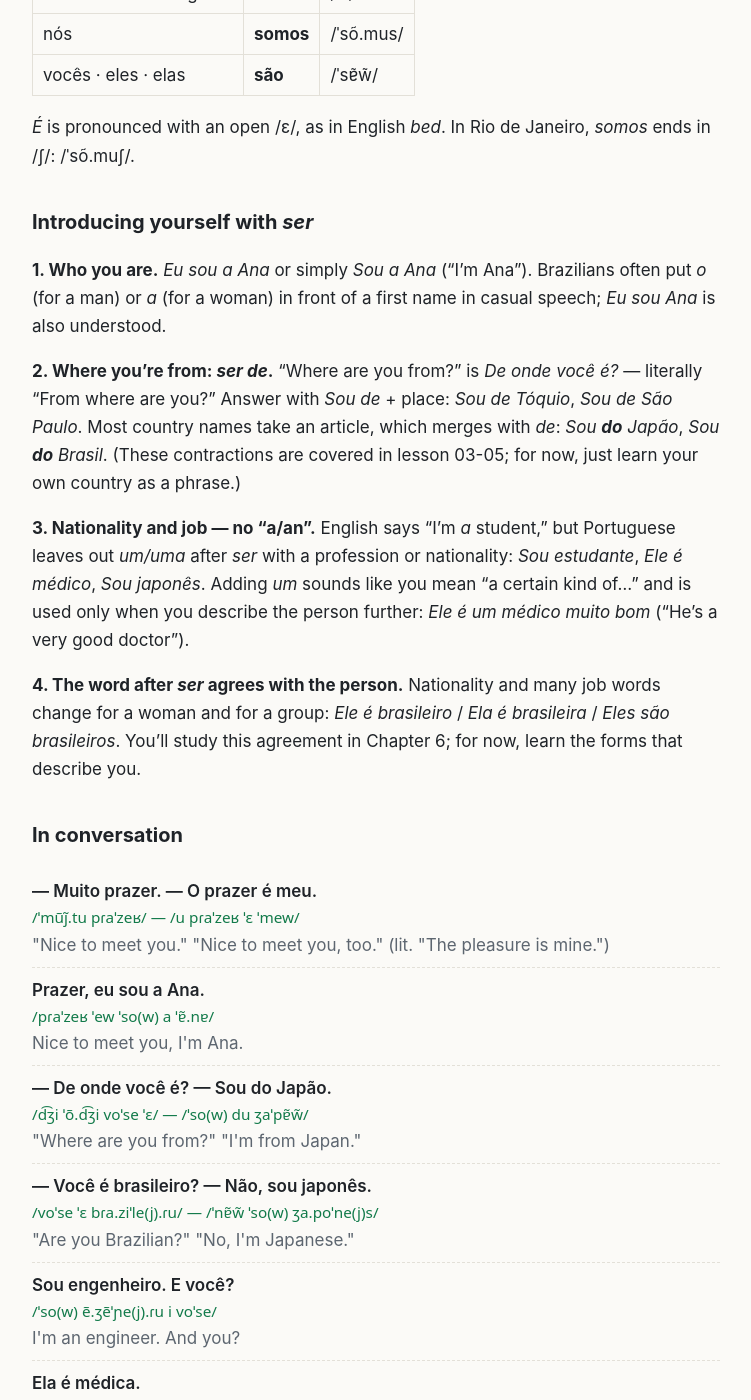
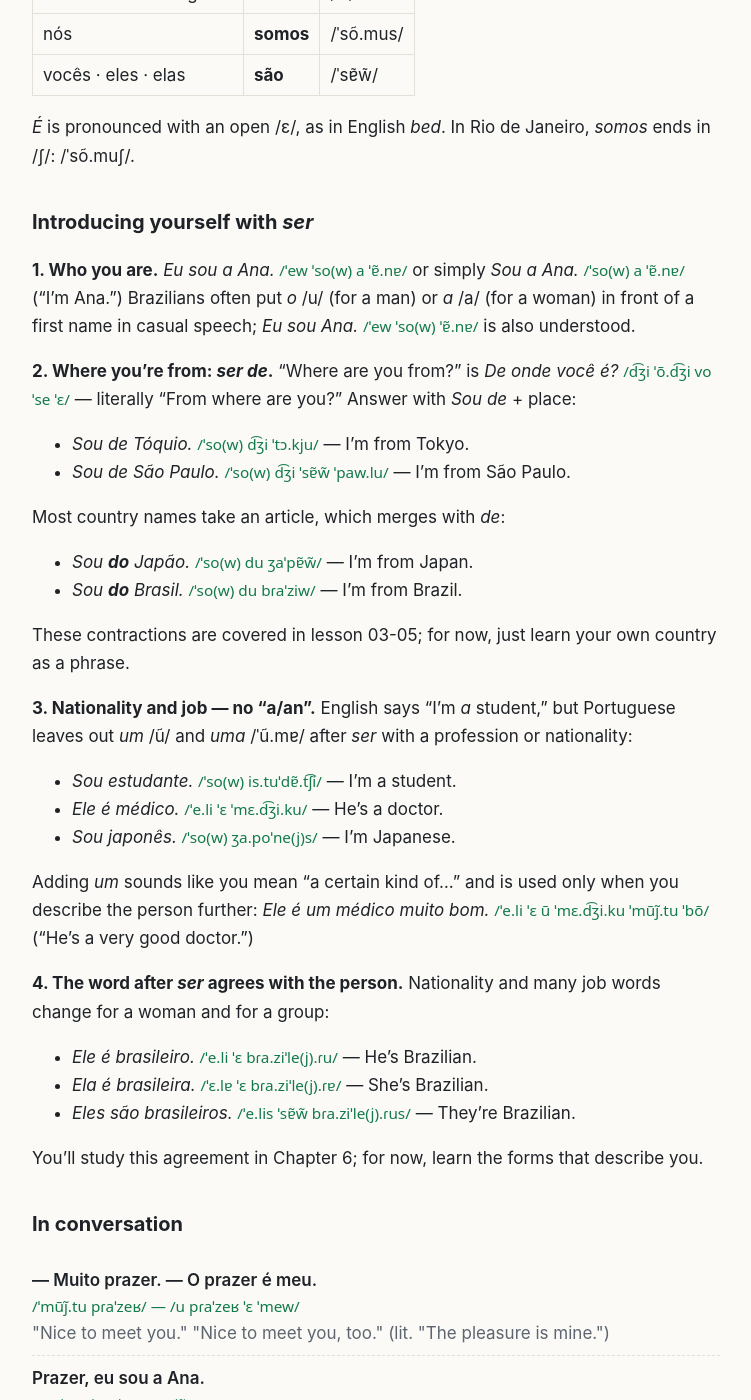
Before and after one commit to Ryoengineer112358/portuguese-grammar, a Jekyll site: the page built from lessons/01-02-ser.md, in a window 1280 px wide and 1400 px high, scrolled down 539 px. Shown: the whole window, without its empty margins (264-1015 px from the left). Built offline with Jekyll 4.4.1, drawn with Linux system fonts in a browser that asks for light colours; some of the changed text lies outside the part shown.

Commit message:
IPA and translations for every Portuguese sentence in 01-01..01-04; stricter rules, checker and IPA tools
Co-Authored-By: Claude Opus 5.5 <noreply@anthropic.com>

```diff
--- a/lessons/01-02-ser.md
+++ b/lessons/01-02-ser.md
@@ -50,13 +50,35 @@ sources:
 
 ## Introducing yourself with *ser*
 
-**1. Who you are.** *Eu sou a Ana* or simply *Sou a Ana* ("I'm Ana"). Brazilians often put *o* (for a man) or *a* (for a woman) in front of a first name in casual speech; *Eu sou Ana* is also understood.
+**1. Who you are.** *Eu sou a Ana.* <span class="ipa">/ˈew ˈso(w) a ˈɐ̃.nɐ/</span> or simply *Sou a Ana.* <span class="ipa">/ˈso(w) a ˈɐ̃.nɐ/</span> ("I'm Ana.") Brazilians often put *o* /u/ (for a man) or *a* /a/ (for a woman) in front of a first name in casual speech; *Eu sou Ana.* <span class="ipa">/ˈew ˈso(w) ˈɐ̃.nɐ/</span> is also understood.
 
-**2. Where you're from: *ser de*.** "Where are you from?" is *De onde você é?* — literally "From where are you?" Answer with *Sou de* + place: *Sou de Tóquio*, *Sou de São Paulo*. Most country names take an article, which merges with *de*: *Sou **do** Japão*, *Sou **do** Brasil*. (These contractions are covered in lesson 03-05; for now, just learn your own country as a phrase.)
+**2. Where you're from: *ser de*.** "Where are you from?" is *De onde você é?* <span class="ipa">/d͡ʒi ˈõ.d͡ʒi voˈse ˈɛ/</span> — literally "From where are you?" Answer with *Sou de* + place:
 
-**3. Nationality and job — no "a/an".** English says "I'm *a* student," but Portuguese leaves out *um/uma* after *ser* with a profession or nationality: *Sou estudante*, *Ele é médico*, *Sou japonês*. Adding *um* sounds like you mean "a certain kind of…" and is used only when you describe the person further: *Ele é um médico muito bom* ("He's a very good doctor").
+- *Sou de Tóquio.* <span class="ipa">/ˈso(w) d͡ʒi ˈtɔ.kju/</span> — I'm from Tokyo.
+- *Sou de São Paulo.* <span class="ipa">/ˈso(w) d͡ʒi ˈsɐ̃w̃ ˈpaw.lu/</span> — I'm from São Paulo.
 
-**4. The word after *ser* agrees with the person.** Nationality and many job words change for a woman and for a group: *Ele é brasileiro* / *Ela é brasileira* / *Eles são brasileiros*. You'll study this agreement in Chapter 6; for now, learn the forms that describe you.
+Most country names take an article, which merges with *de*:
+
+- *Sou **do** Japão.* <span class="ipa">/ˈso(w) du ʒaˈpɐ̃w̃/</span> — I'm from Japan.
+- *Sou **do** Brasil.* <span class="ipa">/ˈso(w) du bɾaˈziw/</span> — I'm from Brazil.
+
+These contractions are covered in lesson 03-05; for now, just learn your own country as a phrase.
+
+**3. Nationality and job — no "a/an".** English says "I'm *a* student," but Portuguese leaves out *um* /ũ/ and *uma* /ˈũ.mɐ/ after *ser* with a profession or nationality:
+
+- *Sou estudante.* <span class="ipa">/ˈso(w) is.tuˈdɐ̃.t͡ʃi/</span> — I'm a student.
+- *Ele é médico.* <span class="ipa">/ˈe.li ˈɛ ˈmɛ.d͡ʒi.ku/</span> — He's a doctor.
+- *Sou japonês.* <span class="ipa">/ˈso(w) ʒa.poˈne(j)s/</span> — I'm Japanese.
+
+Adding *um* sounds like you mean "a certain kind of…" and is used only when you describe the person further: *Ele é um médico muito bom.* <span class="ipa">/ˈe.li ˈɛ ũ ˈmɛ.d͡ʒi.ku ˈmũj̃.tu ˈbõ/</span> ("He's a very good doctor.")
+
+**4. The word after *ser* agrees with the person.** Nationality and many job words change for a woman and for a group:
+
+- *Ele é brasileiro.* <span class="ipa">/ˈe.li ˈɛ bɾa.ziˈle(j).ɾu/</span> — He's Brazilian.
+- *Ela é brasileira.* <span class="ipa">/ˈɛ.lɐ ˈɛ bɾa.ziˈle(j).ɾɐ/</span> — She's Brazilian.
+- *Eles são brasileiros.* <span class="ipa">/ˈe.lis ˈsɐ̃w̃ bɾa.ziˈle(j).ɾus/</span> — They're Brazilian.
+
+You'll study this agreement in Chapter 6; for now, learn the forms that describe you.
 
 ## In conversation
 
@@ -73,34 +95,36 @@ sources:
 
 ## Watch out
 
-> **No *um/uma* with jobs.** *Eu sou um engenheiro* is not how Brazilians state their job. Say *Eu sou engenheiro* or just *Sou engenheiro*.
+> **No *um/uma* with jobs.**<br>
+> ✗ *Eu sou um engenheiro.*<br>
+> ✓ *Eu sou engenheiro.* <span class="ipa">/ˈew ˈso(w) ẽ.ʒẽˈɲe(j).ɾu/</span> or just *Sou engenheiro.* <span class="ipa">/ˈso(w) ẽ.ʒẽˈɲe(j).ɾu/</span> — "I'm an engineer."
 
-> ***Ser* is not for how you feel.** "I'm tired" is *Estou cansado* /isˈto(w) kɐ̃ˈsa.du/, not *Sou cansado*. Temporary states use *estar*, the other "to be" — that's the next lesson.
+> ***Ser* is not for how you feel.** "I'm tired" is *Estou cansado.* <span class="ipa">/isˈto(w) kɐ̃ˈsa.du/</span>, not ✗ *Sou cansado.* Temporary states use *estar*, the other "to be" — that's the next lesson.
 
-> ***É* vs. *e*.** *É* /ˈɛ/ ("is") has an accent; *e* ("and") has none and is pronounced /i/. *Sou engenheiro. E você?* — "And you?"
+> ***É* vs. *e*.** *É* /ˈɛ/ ("is") has an accent; *e* ("and") has none and is pronounced /i/. *Sou engenheiro. E você?* <span class="ipa">/ˈso(w) ẽ.ʒẽˈɲe(j).ɾu i voˈse/</span> — "I'm an engineer. And you?"
 
 ## Quick check
 
 <details markdown="1">
 <summary>1. How do you say "I'm from Brazil"?</summary>
 
-*Sou do Brasil.* (or *Eu sou do Brasil.*)
+*Sou do Brasil.* <span class="ipa">/ˈso(w) du bɾaˈziw/</span> (or *Eu sou do Brasil.* <span class="ipa">/ˈew ˈso(w) du bɾaˈziw/</span>)
 </details>
 
 <details markdown="1">
 <summary>2. What's unnatural about <em>Eu sou um estudante</em>?</summary>
 
-The *um*. Say *Eu sou estudante* / *Sou estudante*.
+The *um*. Say *Eu sou estudante.* <span class="ipa">/ˈew ˈso(w) is.tuˈdɐ̃.t͡ʃi/</span> or *Sou estudante.* <span class="ipa">/ˈso(w) is.tuˈdɐ̃.t͡ʃi/</span> — "I'm a student."
 </details>
 
 <details markdown="1">
 <summary>3. Fill in the blank: <em>Eles ___ brasileiros.</em></summary>
 
-*são* — *Eles são brasileiros.*
+*são* — *Eles são brasileiros.* <span class="ipa">/ˈe.lis ˈsɐ̃w̃ bɾa.ziˈle(j).ɾus/</span> ("They're Brazilian.")
 </details>
 
 <details markdown="1">
 <summary>4. Someone asks <em>De onde você é?</em> What are they asking?</summary>
 
-"Where are you from?" — answer with *Sou de…* / *Sou do…*.
+"Where are you from?" — answer with *Sou de…* <span class="ipa">/ˈso(w) d͡ʒi/</span> / *Sou do…* <span class="ipa">/ˈso(w) du/</span>.
 </details>
```
Also changed, not shown: other parts of lessons/01-02-ser.md (+1 -1 lines), CLAUDE.md (+48 -24 lines), lessons/01-01-subject-pronouns.md (+9 -5 lines), lessons/01-03-estar.md (+21 -16 lines), lessons/01-04-ser-vs-estar.md (+1 -1 lines), tools/check.py (added, +80 -0 lines), tools/ipa.py (added, +28 -0 lines).
